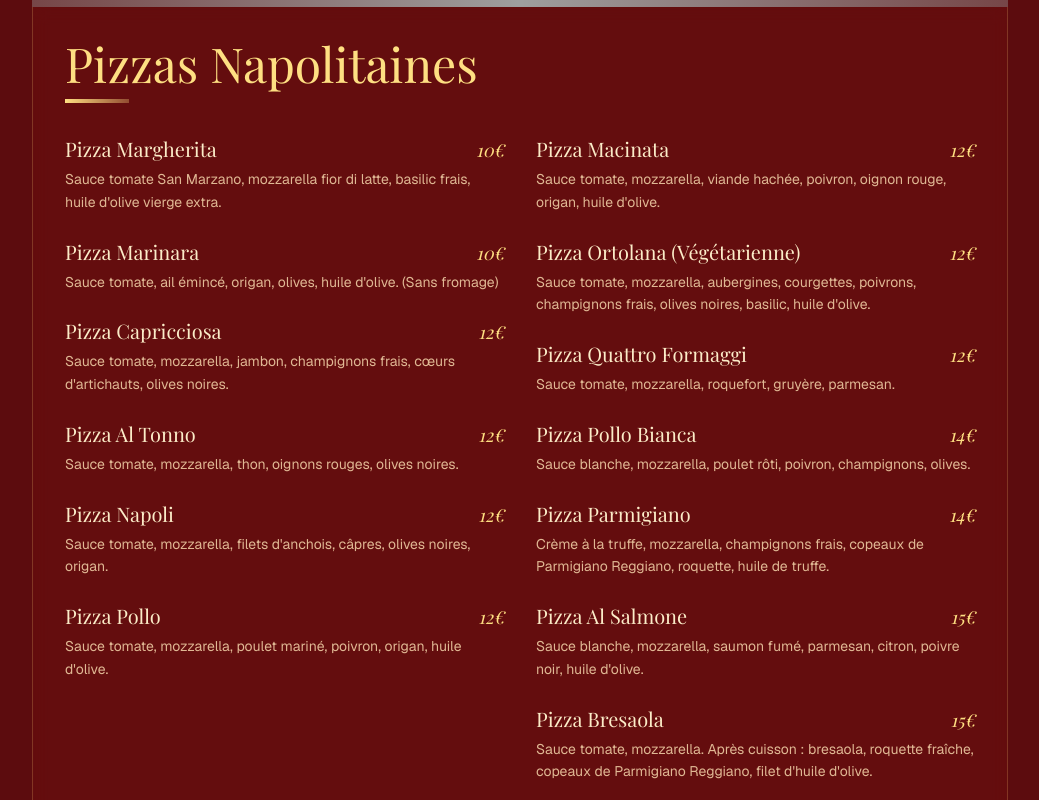
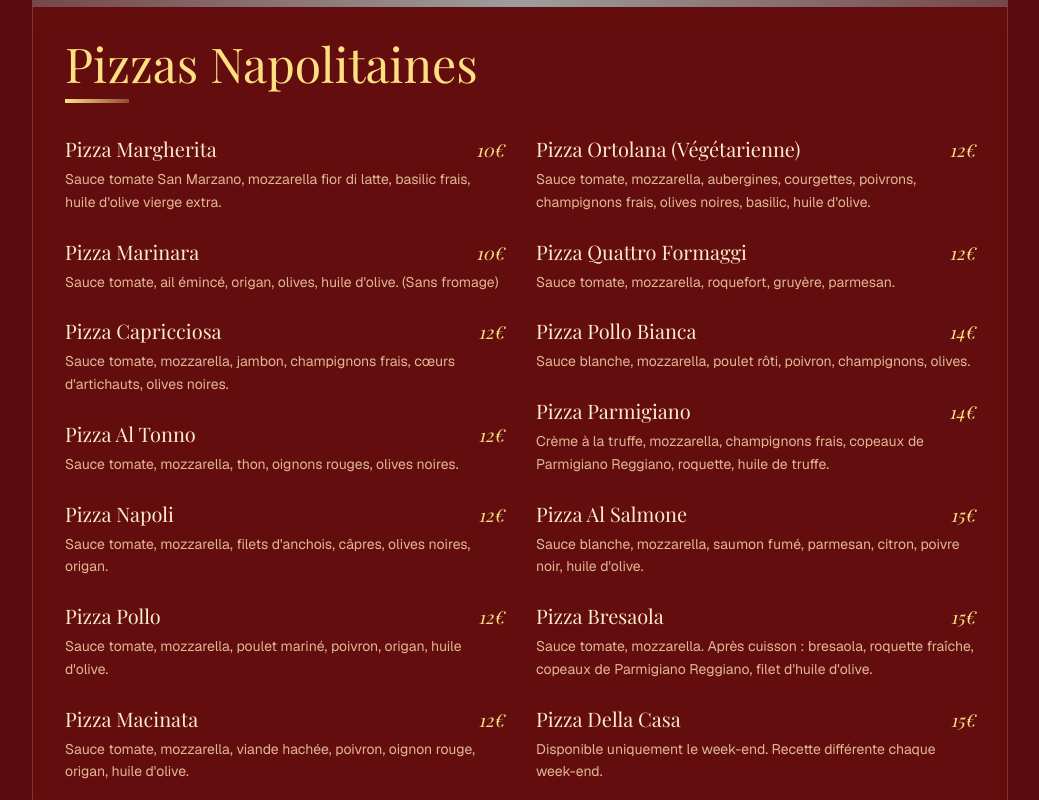
Before and after one commit to sbouiranime/restaurant-website-design, a Next.js app: page /menu in a window 1280 px wide. Shown: the part 800-1600 px from the top of the page, without its empty margins (120-1159 px from the left). Built offline with nearby package versions, Linux system fonts and the light colour scheme; grey boxes are pictures that could not be loaded; a web font is replaced by a local one.

Commit message:
Split pizzas equally: 7 items per column

```diff
--- a/components/full-menu.tsx
+++ b/components/full-menu.tsx
@@ -254,8 +254,8 @@ const itemVariants = {
 export function FullMenu() {
   const pizzas = MENU_DATA[0].items
   const otherCategories = MENU_DATA.slice(1)
-  const pizzasFirstHalf = pizzas.slice(0, 6)
-  const pizzasSecondHalf = pizzas.slice(6)
+  const pizzasFirstHalf = pizzas.slice(0, 7)
+  const pizzasSecondHalf = pizzas.slice(7)
 
   return (
     <div className="mx-auto max-w-5xl px-6 py-8">
```
